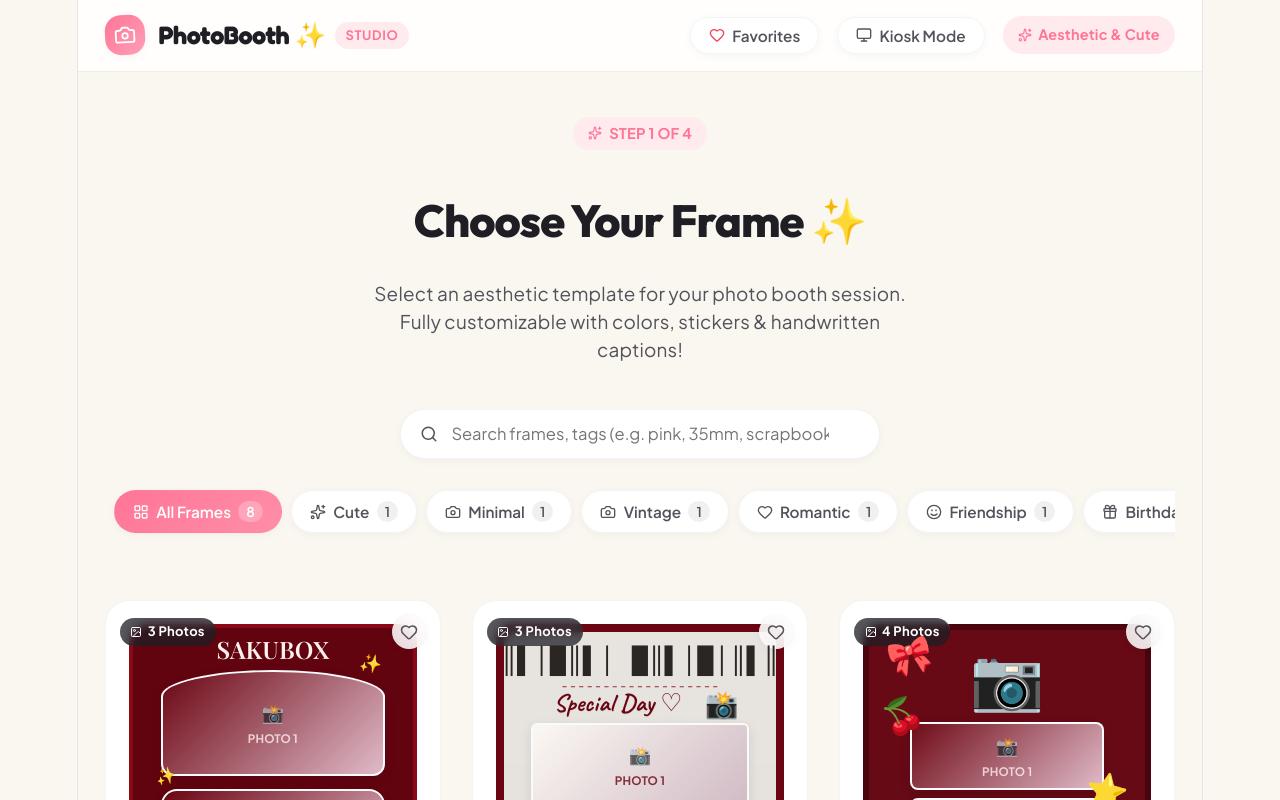
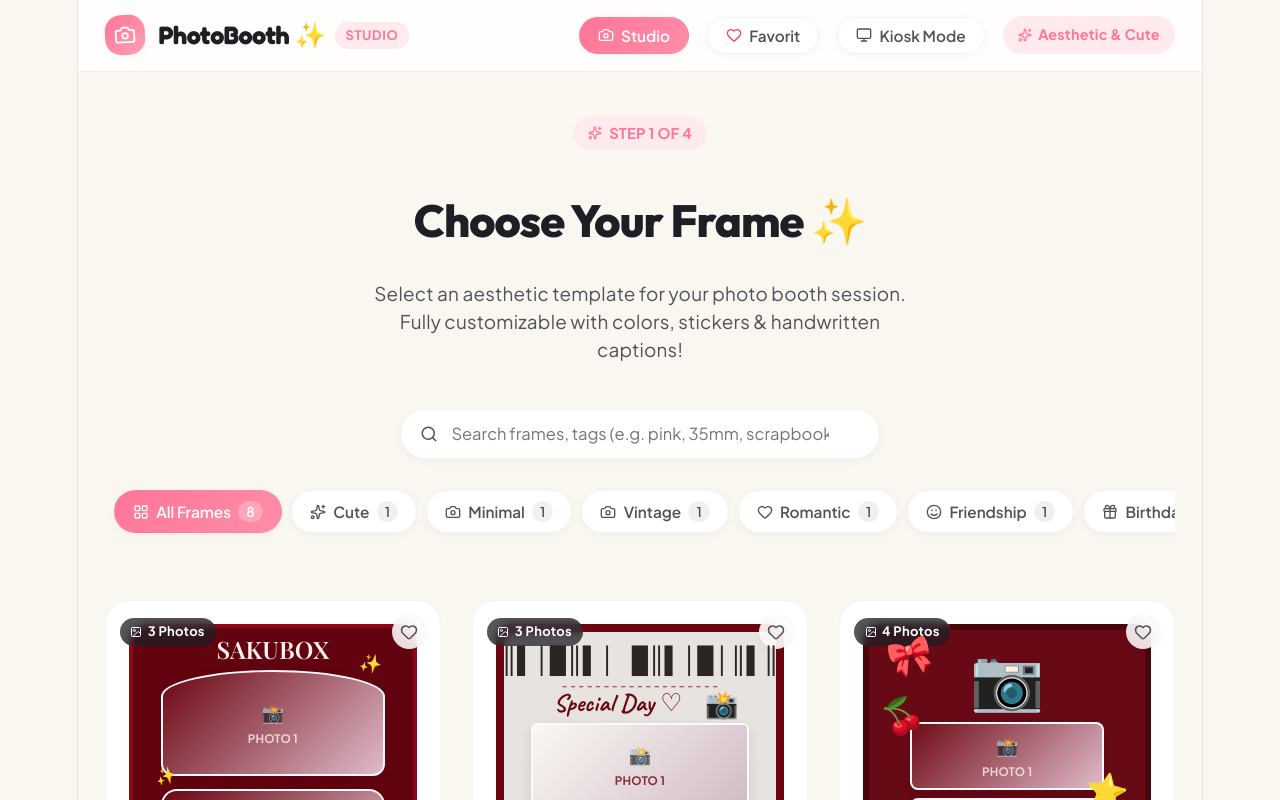
Before and after one commit to GilbertNjr/Photo_Booth, a React (Vite) app: page / in a window 1280 px wide. Shown: the top 800 px of the page. Built offline with nearby package versions, Linux system fonts and the light colour scheme; a web font is replaced by a local one.

Commit message:
fix: add Studio navigation tab and dynamically filter category counts for favorites view

```diff
--- a/src/App.tsx
+++ b/src/App.tsx
@@ -67,9 +67,13 @@ export function App() {
     <div className="app-container">
       <Navbar
         favoritesCount={favoritesCount}
+        onGoToStudio={() => {
+          setCurrentStep('picker');
+          setIsShowingFavoritesOnly(false);
+        }}
         onFilterFavorites={() => {
           setCurrentStep('picker');
-          setIsShowingFavoritesOnly((prev) => !prev);
+          setIsShowingFavoritesOnly(true);
         }}
         isShowingFavoritesOnly={isShowingFavoritesOnly}
         onToggleKiosk={toggleKioskMode}
--- a/src/components/Layout/Navbar.tsx
+++ b/src/components/Layout/Navbar.tsx
@@ -4,6 +4,7 @@ import { Camera, Heart, Sparkles, Monitor } from 'lucide-react';
 interface NavbarProps {
   favoritesCount?: number;
   onFilterFavorites?: () => void;
+  onGoToStudio?: () => void;
   isShowingFavoritesOnly?: boolean;
   onToggleKiosk?: () => void;
   isKioskMode?: boolean;
@@ -12,13 +13,14 @@ interface NavbarProps {
 export const Navbar: React.FC<NavbarProps> = ({
   favoritesCount = 0,
   onFilterFavorites,
-  isShowingFavoritesOnly,
+  onGoToStudio,
+  isShowingFavoritesOnly = false,
   onToggleKiosk,
   isKioskMode,
 }) => {
   return (
     <header className="navbar">
-      <div className="navbar-brand">
+      <div className="navbar-brand" onClick={onGoToStudio} style={{ cursor: 'pointer' }}>
         <div className="navbar-logo-icon">
           <Camera size={22} />
         </div>
@@ -31,6 +33,17 @@ export const Navbar: React.FC<NavbarProps> = ({
       </div>
 
       <nav className="navbar-nav">
+        {onGoToStudio && (
+          <button
+            onClick={onGoToStudio}
+            className={`category-pill ${!isShowingFavoritesOnly ? 'active' : ''}`}
+            style={{ padding: '0.45rem 1rem' }}
+          >
+            <Camera size={16} />
+            <span>Studio</span>
+          </button>
+        )}
+
         {onFilterFavorites && (
           <button
             onClick={onFilterFavorites}
@@ -38,7 +51,7 @@ export const Navbar: React.FC<NavbarProps> = ({
             style={{ padding: '0.45rem 1rem' }}
           >
             <Heart size={16} fill={isShowingFavoritesOnly ? 'currentColor' : 'none'} color={isShowingFavoritesOnly ? 'white' : '#f43f5e'} />
-            <span>Favorites</span>
+            <span>Favorit</span>
             {favoritesCount > 0 && <span className="category-count">{favoritesCount}</span>}
           </button>
         )}
--- a/src/components/TemplatePicker/TemplateGrid.tsx
+++ b/src/components/TemplatePicker/TemplateGrid.tsx
@@ -7,6 +7,7 @@ interface TemplateGridProps {
   favorites: string[];
   onToggleFavorite: (id: string, e: React.MouseEvent) => void;
   onSelectTemplate: (template: TemplateData) => void;
+  isShowingFavoritesOnly?: boolean;
 }
 
 export const TemplateGrid: React.FC<TemplateGridProps> = ({
@@ -14,25 +15,30 @@ export const TemplateGrid: React.FC<TemplateGridProps> = ({
   favorites,
   onToggleFavorite,
   onSelectTemplate,
+  isShowingFavoritesOnly = false,
 }) => {
   if (templates.length === 0) {
     return (
       <div
         style={{
           textAlign: 'center',
-          padding: '4rem 1rem',
+          padding: '4rem 1.5rem',
           background: 'white',
           borderRadius: 'var(--radius-xl)',
           boxShadow: 'var(--shadow-sm)',
           margin: '2rem 0',
         }}
       >
-        <div style={{ fontSize: '3rem', marginBottom: '0.5rem' }}>✨</div>
+        <div style={{ fontSize: '3rem', marginBottom: '0.5rem' }}>
+          {isShowingFavoritesOnly ? '♡' : '✨'}
+        </div>
         <h3 style={{ fontFamily: 'var(--font-heading)', fontSize: '1.3rem', fontWeight: 700 }}>
-          No frame templates found
+          {isShowingFavoritesOnly ? 'Belum Ada Bingkai Favorit' : 'Tidak Ada Bingkai Ditemukan'}
         </h3>
         <p style={{ color: 'var(--color-neutral-sub)', fontSize: '0.9rem', marginTop: '0.25rem' }}>
-          Try clearing your search or selecting a different category pill.
+          {isShowingFavoritesOnly
+            ? 'Klik ikon hati ♡ pada bingkai di Studio untuk menyimpannya di sini!'
+            : 'Coba bersihkan pencarian atau pilih kategori lain.'}
         </p>
       </div>
     );
--- a/src/views/FramePickerView.tsx
+++ b/src/views/FramePickerView.tsx
@@ -33,8 +33,17 @@ export const FramePickerView: React.FC<FramePickerViewProps> = ({
   };
 
   const categoryCounts = useMemo(() => {
-    return TemplateService.getCategoryCounts();
-  }, []);
+    if (!isShowingFavoritesOnly) {
+      return TemplateService.getCategoryCounts();
+    }
+    const allTemplates = TemplateService.getAllTemplates();
+    const favTemplates = allTemplates.filter((t) => favorites.includes(t.id));
+    const counts: Record<string, number> = { all: favTemplates.length };
+    favTemplates.forEach((t) => {
+      counts[t.category] = (counts[t.category] || 0) + 1;
+    });
+    return counts;
+  }, [isShowingFavoritesOnly, favorites]);
 
   const filteredTemplates = useMemo(() => {
     let result = TemplateService.searchTemplates(searchQuery, selectedCategory);
@@ -119,6 +128,7 @@ export const FramePickerView: React.FC<FramePickerViewProps> = ({
         favorites={favorites}
         onToggleFavorite={handleToggleFavorite}
         onSelectTemplate={(template) => setSelectedTemplateForModal(template)}
+        isShowingFavoritesOnly={isShowingFavoritesOnly}
       />
 
       {/* Template Inspection Modal */}
```
